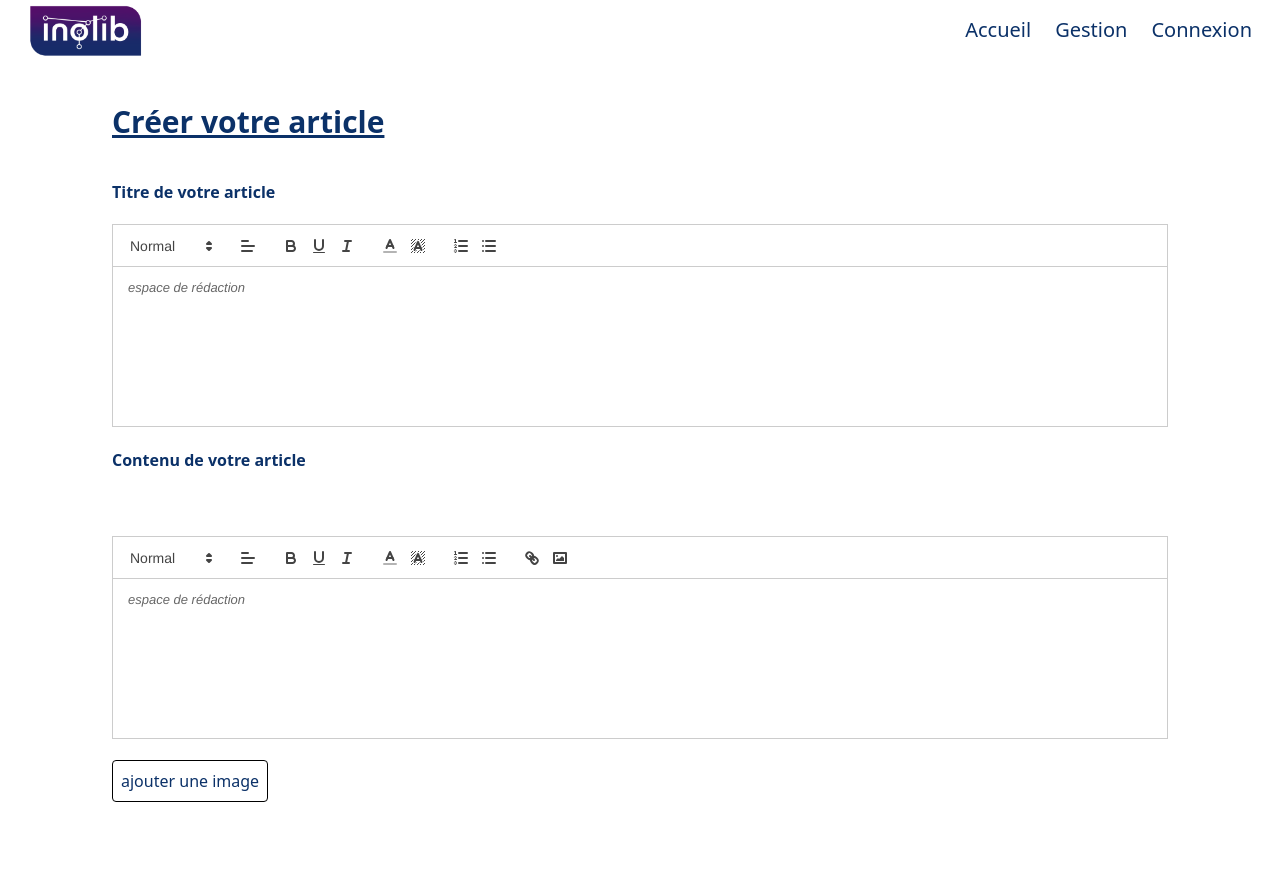
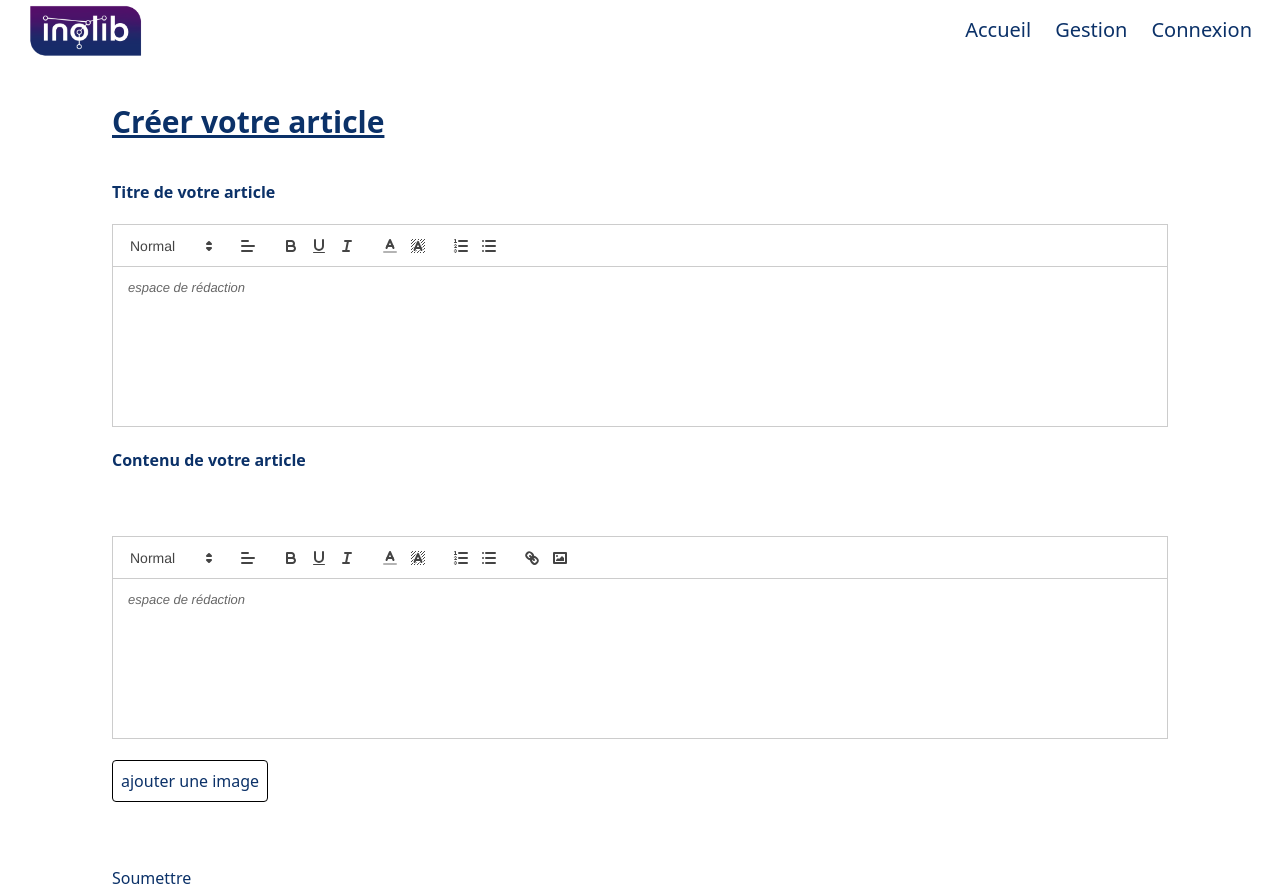
Before and after one commit to quentinferraripro/Inolib-Backoffice, a React (Vite) app: page /articlecreation in a window 1280 px wide. Before the commit the page ends 866 px from the top, so only its background shows below. Built offline with nearby package versions, Linux system fonts and the light colour scheme.

Commit message:
feat:document post request available

```diff
--- a/src/pages/ArticleCreation.tsx
+++ b/src/pages/ArticleCreation.tsx
@@ -2,14 +2,29 @@ import { useCallback, useEffect, useRef, useState } from "react";
 import ReactQuill from "react-quill";
 import "react-quill/dist/quill.snow.css";
 import { nanoid } from "nanoid";
+import { gql, useMutation } from "@apollo/client";
 
 import quillTitleConfig from "../config/quillTitleConfig";
 import quillContentConfig from "../config/quillContentConfig";
 import TestModal from "@components/TestModal";
 
+const CREATE_DOCUMENT = gql`
+  mutation CreateDocument($title: String!, $content: String!) {
+    newDocumentRequest(title: $title, content: $content) {
+      id
+      title
+      content
+      createdAt
+    }
+  }
+`;
+
 export default function ArticleCreation() {
+  const [createArticle] = useMutation(CREATE_DOCUMENT);
+
   const quillTitleRef = useRef<ReactQuill | null>(null);
   const quillContentRef = useRef<ReactQuill | null>(null);
+
   const [title, setTitle] = useState("");
   const [content, setContent] = useState("");
 
@@ -27,6 +42,19 @@ export default function ArticleCreation() {
   const handleToolbarEvent = useCallback(() => {
     setChanged(!changed);
   }, [changed]);
+
+  const handleSubmit = async (event: React.FormEvent) => {
+    event.preventDefault();
+
+    const response = await createArticle({
+      variables: {
+        title,
+        content,
+      },
+    });
+
+    console.log(response);
+  };
 
   useEffect(() => {
     const contentEditor = quillContentRef.current?.getEditor();
@@ -161,7 +189,7 @@ export default function ArticleCreation() {
       <header>
         <h1 className="text-3xl font-bold underline mb-10">Créer votre article</h1>
       </header>
-      <form>
+      <form onSubmit={(event) => void (async (event) => await handleSubmit(event))(event)}>
         <p className="text-xl² mb-5 font-bold">Titre de votre article</p>
         <div>
           <ReactQuill
@@ -190,6 +218,7 @@ export default function ArticleCreation() {
           <button className="p-2 border-[1px] border-black rounded lg">ajouter une image</button>
         </div>
         <TestModal />
+        <button type="submit">Soumettre</button>
       </form>
     </div>
   );
--- a/src/ui/ArticleDashboard/ArticleManagementModule.tsx
+++ b/src/ui/ArticleDashboard/ArticleManagementModule.tsx
@@ -14,8 +14,6 @@ const GET_ARTICLE_DATA = gql`
 export default function ArticleManagementModule() {
   const result = useQuery(GET_ARTICLE_DATA);
 
-  console.log(result);
-
   return (
     <table className="w-full">
       <tbody>
```
